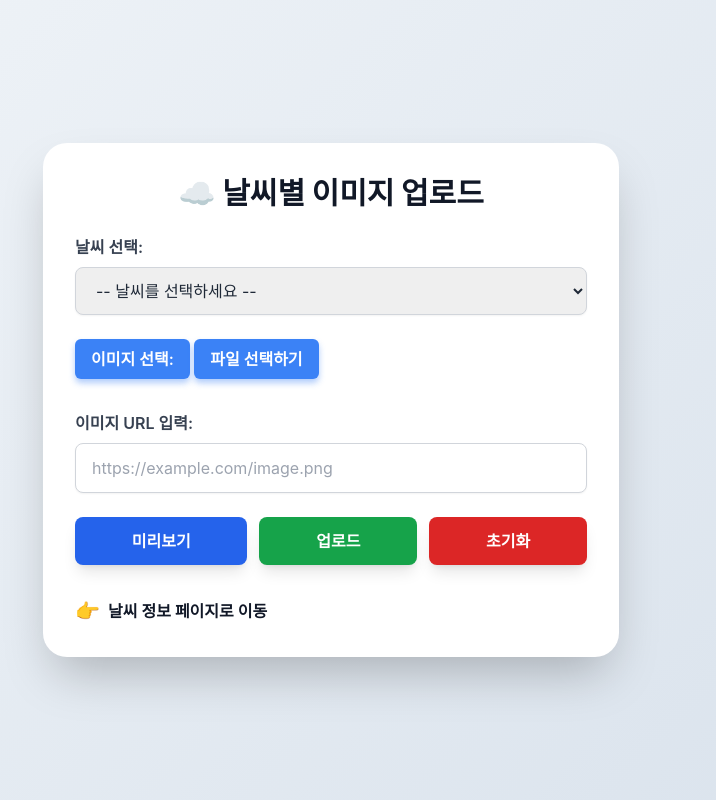
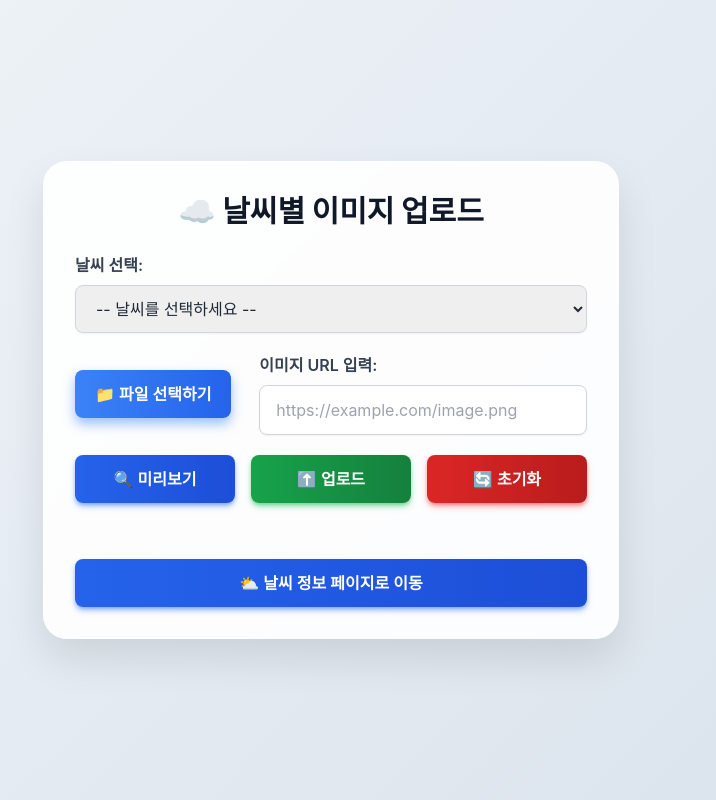
Before and after one commit to felnut/Weather-Mate, a Flask app: page /upload in a window 1280 px wide. Shown: the whole page, without its empty margins (309-1025 px from the left). Run offline with Flask 3, Linux system fonts and the light colour scheme; some libraries are stand-ins or nearby versions; some web fonts are replaced.

Commit message:
modified:   works/app.py 	renamed:    works/icons/WeatherMate.ico -> works/static/icons/WeatherMateHaveWord.ico 	new file:   works/static/icons/WeatherMateNoWord.ico 	modified:   works/templates/upload.html 	modified:   works/templates/weather.html

```diff
--- a/works/app.py
+++ b/works/app.py
@@ -59,9 +59,6 @@ def remove_detail_address(addr):
    return ' '.join(filtered)
 
 def get_address_detail(geo_data):
-   """
-   구글 지도 API 응답에서 주소 컴포넌트를 추출해 적절한 주소 문자열 반환
-   """
    if geo_data.get('status') != 'OK' or not geo_data.get('results'):
       return "주소 정보 없음"
 
@@ -84,8 +81,10 @@ def get_address_detail(geo_data):
       elif 'neighborhood' in types:
          addr['neighborhood'] = name
 
-   # 우선순위에 따라 주소 부분 합침
+   # admin2(시군구)를 무조건 포함
    parts = [addr['country'], addr['admin1'], addr['admin2']]
+
+   # sub_locality, neighborhood, locality 중 가장 상세한 주소를 추가
    if addr['sub_locality']:
       parts.append(addr['sub_locality'])
    elif addr['neighborhood']:
@@ -93,6 +92,7 @@ def get_address_detail(geo_data):
    elif addr['locality']:
       parts.append(addr['locality'])
 
+   # 빈 값은 제외하고 합침
    return ' '.join(filter(None, parts))
 
 # ---------------------------- [날씨 매핑 함수] ----------------------------
--- a/works/templates/upload.html
+++ b/works/templates/upload.html
@@ -3,74 +3,122 @@
 
 <head>
    <meta charset="UTF-8" />
-   <meta name="viewport" content="width=device-width, initial-scale=1" />
+   <meta name="viewport" content="width=device-width, initial-scale=1, minimum-scale=1" />
    <title>날씨 이미지 업로드</title>
-   <link rel="shortcut icon" type="image/x-icon" href="../icons/WeatherMate.ico">
-   <!-- 구글 웹폰트 Pretendard 불러오기 -->
+   <link rel="shortcut icon" href="{{ url_for('static', filename='icons/WeatherMateHaveWord.ico') }}">
    <link href="https://fonts.googleapis.com/css2?family=Pretendard:wght@400;600&display=swap" rel="stylesheet" />
-   <!-- TailwindCSS CDN -->
    <script src="https://cdn.tailwindcss.com"></script>
    <style>
-      /* 본문 기본 폰트 설정 및 배경 그라데이션 적용 */
+      /* 기본 폰트 및 배경 그라데이션 설정 */
       body {
          font-family: 'Pretendard', -apple-system, BlinkMacSystemFont, 'Segoe UI', Roboto, Oxygen,
             Ubuntu, Cantarell, 'Open Sans', 'Helvetica Neue', sans-serif;
          background: linear-gradient(135deg, #f0f4f8, #d9e2ec);
       }
 
-      /* 숨겨진 파일 입력 필드 (기본 스타일 제거) */
+      /* 숨김 처리한 파일 입력 필드 스타일 제거 */
       input[type="file"] {
          display: none;
       }
 
-      /* 파일 선택을 위한 라벨을 버튼처럼 꾸밈 */
+      /* 파일 선택 라벨 스타일 (버튼처럼 보이게) */
       label[for="image-input"] {
          cursor: pointer;
-         display: inline-block;
-         padding: 0.5rem 1rem;
-         background-color: #3b82f6;
-         /* 파란색 배경 */
+         display: inline-flex;
+         align-items: center;
+         justify-content: center;
+         padding: 0.75rem 1.25rem;
+         background: linear-gradient(90deg, #3b82f6, #2563eb);
          color: white;
-         border-radius: 0.375rem;
+         border-radius: 0.5rem;
          font-weight: 600;
-         box-shadow: 0 4px 6px rgb(59 130 246 / 0.4);
+         box-shadow: 0 6px 12px rgb(59 130 246 / 0.5);
+         user-select: none;
          transition: background-color 0.3s ease, box-shadow 0.3s ease;
-         user-select: none;
-         /* 텍스트 드래그 방지 */
+         gap: 0.5rem;
       }
 
-      /* 라벨 버튼 호버 시 색상 변화 */
-      label[for="image-input"]:hover {
-         background-color: #2563eb;
-         box-shadow: 0 6px 10px rgb(37 99 235 / 0.5);
+      /* 파일 선택 라벨 호버 및 포커스 스타일 */
+      label[for="image-input"]:hover,
+      label[for="image-input"]:focus-visible {
+         background: linear-gradient(90deg, #2563eb, #1e40af);
+         box-shadow: 0 8px 16px rgb(37 99 235 / 0.6);
+         outline: none;
       }
 
-      /* 미리보기 이미지에 페이드인 애니메이션 추가 */
+      /* 미리보기 이미지 스타일, 페이드인 효과 */
       #preview-image {
          opacity: 0;
          transition: opacity 0.4s ease-in-out;
+         max-width: 100%;
+         height: auto;
+         border-radius: 0.5rem;
+         border: 1px solid #d1d5db;
+         box-shadow: 0 2px 8px rgb(0 0 0 / 0.1);
+         object-fit: contain;
       }
 
-      /* 이미지가 보일 때 opacity 1로 변경 */
+      /* 미리보기 이미지가 보일 때 opacity 1로 변경 */
       #preview-image.visible {
          opacity: 1;
+      }
+
+      .btn-blue-shadow {
+         box-shadow:
+            0 4px 6px -1px rgba(59, 130, 246, 0.5),
+            0 2px 4px -1px rgba(37, 99, 235, 0.4);
+         transition: box-shadow 0.3s ease;
+      }
+
+      .btn-blue-shadow:hover {
+         box-shadow:
+            0 8px 12px -2px rgba(37, 99, 235, 0.6),
+            0 4px 6px -2px rgba(30, 64, 175, 0.5);
+      }
+
+      .btn-green-shadow {
+         box-shadow:
+            0 4px 6px -1px rgba(34, 197, 94, 0.5),
+            0 2px 4px -1px rgba(22, 163, 74, 0.4);
+         transition: box-shadow 0.3s ease;
+      }
+
+      .btn-green-shadow:hover {
+         box-shadow:
+            0 8px 12px -2px rgba(22, 163, 74, 0.6),
+            0 4px 6px -2px rgba(21, 128, 61, 0.5);
+      }
+
+      .btn-red-shadow {
+         box-shadow:
+            0 4px 6px -1px rgba(239, 68, 68, 0.5),
+            0 2px 4px -1px rgba(220, 38, 38, 0.4);
+         transition: box-shadow 0.3s ease;
+      }
+
+      .btn-red-shadow:hover {
+         box-shadow:
+            0 8px 12px -2px rgba(220, 38, 38, 0.6),
+            0 4px 6px -2px rgba(185, 28, 28, 0.5);
       }
    </style>
 </head>
 
-<body class="min-h-screen flex items-center justify-center p-6">
-   <!-- 전체 컨테이너 카드 -->
-   <div class="max-w-xl w-full bg-white rounded-3xl shadow-2xl p-8">
+<body class="min-h-screen flex items-center justify-center p-4 sm:p-6">
+   <!-- 메인 컨테이너: 배경 반투명, 블러 효과, 그림자 적용 -->
+   <div
+      class="w-full max-w-xl bg-white/90 backdrop-blur-sm rounded-3xl shadow-[0_20px_40px_rgba(0,0,0,0.1)] p-6 sm:p-8 flex flex-col gap-6">
+
       <!-- 제목 -->
-      <h2 class="text-3xl font-extrabold mb-6 text-gray-900 text-center">☁️ 날씨별 이미지 업로드</h2>
+      <h2 class="text-2xl sm:text-3xl font-extrabold text-gray-900 text-center select-none">☁️ 날씨별 이미지 업로드</h2>
 
-      <!-- 이미지 업로드 폼 -->
-      <form id="upload-form" class="space-y-6" novalidate>
-         <!-- 날씨 선택 셀렉트 박스 -->
+      <!-- 업로드 폼 -->
+      <form id="upload-form" class="flex flex-col gap-5" novalidate>
+         <!-- 1. 날씨 선택 셀렉트 박스 -->
          <div>
-            <label for="weather-select" class="block mb-2 text-gray-700 font-semibold">날씨 선택:</label>
+            <label for="weather-select" class="block mb-2 font-semibold text-gray-700">날씨 선택:</label>
             <select id="weather-select" required
-               class="w-full border border-gray-300 rounded-lg px-4 py-3 text-gray-800 placeholder-gray-400 shadow-sm focus:outline-none focus:ring-2 focus:ring-blue-400 focus:border-blue-500 transition">
+               class="w-full rounded-lg border border-gray-300 px-4 py-3 shadow-sm placeholder-gray-400 text-gray-800 focus:outline-none focus:ring-2 focus:ring-blue-400 focus:border-blue-500 transition">
                <option value="" disabled selected>-- 날씨를 선택하세요 --</option>
                <option value="clear">맑음 (clear)</option>
                <option value="clouds">흐림 (clouds)</option>
@@ -82,58 +130,73 @@
             </select>
          </div>
 
-         <!-- 파일 입력 -->
-         <div>
-            <label for="image-input" class="block mb-2 text-gray-700 font-semibold cursor-pointer">이미지 선택:</label>
-            <!-- 실제 파일 입력 필드는 숨김 처리 -->
-            <input type="file" id="image-input" accept=".png,.jpg,.jpeg,.gif,.svg,.webp" />
-            <!-- 라벨이 파일 선택 버튼 역할 -->
-            <label for="image-input" aria-label="이미지 파일 선택">파일 선택하기</label>
-            <!-- 선택한 파일 이름 표시 -->
-            <span id="file-name" class="ml-3 text-gray-500 italic"></span>
+         <!-- 2. 파일 선택 및 URL 입력 그룹 (반응형 가로/세로 배열) -->
+         <div class="flex flex-col sm:flex-row sm:items-center gap-4">
+            <!-- 2-1. 파일 선택 -->
+            <div class="flex-shrink-0 flex items-center gap-3 w-full sm:w-auto">
+               <!-- 파일 input 숨김 처리 -->
+               <input type="file" id="image-input" accept=".png,.jpg,.jpeg,.gif,.svg,.webp" class="hidden" />
+
+               <!-- 라벨을 버튼처럼 표시 -->
+               <label for="image-input" aria-label="이미지 파일 선택" tabindex="0" role="button" title="파일 선택하기"
+                  class="inline-flex items-center justify-center cursor-pointer whitespace-nowrap rounded-lg bg-blue-600 px-4 py-3 text-white font-semibold shadow hover:bg-blue-700 focus:outline-none focus:ring-4 focus:ring-blue-400 transition select-none">
+                  📁 파일 선택하기
+               </label>
+
+               <!-- 파일 이름 표시 -->
+               <span id="file-name"
+                  class="text-gray-500 italic select-text break-words truncate max-w-[8rem] sm:max-w-[12rem]">
+               </span>
+            </div>
+
+            <!-- 2-2. 이미지 URL 입력 -->
+            <div class="flex-1 min-w-0">
+               <label for="image-url-input" class="block mb-2 font-semibold text-gray-700">이미지 URL 입력:</label>
+               <input type="url" id="image-url-input" placeholder="https://example.com/image.png" autocomplete="off"
+                  class="w-full rounded-lg border border-gray-300 px-4 py-3 text-gray-800 placeholder-gray-400 shadow-sm focus:outline-none focus:ring-2 focus:ring-blue-400 focus:border-blue-500 transition" />
+            </div>
          </div>
 
-         <!-- URL 입력 -->
-         <div>
-            <label for="image-url-input" class="block mb-2 text-gray-700 font-semibold">이미지 URL 입력:</label>
-            <input type="url" id="image-url-input" placeholder="https://example.com/image.png"
-               class="w-full border border-gray-300 rounded-lg px-4 py-3 text-gray-800 placeholder-gray-400 shadow-sm focus:outline-none focus:ring-2 focus:ring-blue-400 focus:border-blue-500 transition" />
-         </div>
+         <!-- 3. 버튼 그룹: 반응형 세로→가로 전환, 충분한 간격과 큰 터치 영역 -->
+         <div class="flex flex-col sm:flex-row gap-4">
+            <button type="button" id="preview-btn" class="flex-1 inline-flex items-center justify-center cursor-pointer rounded-lg bg-gradient-to-r from-blue-600 to-blue-700 px-4 py-3 text-white font-semibold btn-blue-shadow
+         focus:outline-none focus:ring-4 focus:ring-blue-400 transition select-none">
+               🔍 미리보기
+            </button>
 
-         <!-- 버튼 그룹 -->
-         <div class="flex flex-wrap gap-3 justify-between">
-            <button type="button" id="preview-btn"
-               class="flex-grow bg-blue-600 text-white font-semibold px-5 py-3 rounded-lg shadow-lg hover:bg-blue-700 focus:outline-none focus:ring-4 focus:ring-blue-300 transition">
-               미리보기
+            <button type="submit" class="flex-1 inline-flex items-center justify-center cursor-pointer rounded-lg bg-gradient-to-r from-green-600 to-green-700 px-4 py-3 text-white font-semibold btn-green-shadow
+         focus:outline-none focus:ring-4 focus:ring-green-400 transition select-none">
+               ⬆️ 업로드
             </button>
-            <button type="submit"
-               class="flex-grow bg-green-600 text-white font-semibold px-5 py-3 rounded-lg shadow-lg hover:bg-green-700 focus:outline-none focus:ring-4 focus:ring-green-300 transition">
-               업로드
-            </button>
-            <button type="button" id="reset-btn"
-               class="flex-grow bg-red-600 text-white font-semibold px-5 py-3 rounded-lg shadow-lg hover:bg-red-700 focus:outline-none focus:ring-4 focus:ring-red-300 transition">
-               초기화
+
+            <button type="button" id="reset-btn" class="flex-1 inline-flex items-center justify-center cursor-pointer rounded-lg bg-gradient-to-r from-red-600 to-red-700 px-4 py-3 text-white font-semibold btn-red-shadow
+         focus:outline-none focus:ring-4 focus:ring-red-400 transition select-none">
+               🔄 초기화
             </button>
          </div>
       </form>
 
-      <!-- 업로드 상태 메시지 표시 영역 -->
-      <div id="upload-message" class="mt-6 text-center text-sm font-semibold hidden" role="alert" aria-live="polite">
+      <!-- 4. 업로드 상태 메시지 표시 영역 -->
+      <div id="upload-message" class="mt-2 text-center text-sm font-semibold hidden" role="alert" aria-live="polite">
       </div>
 
-      <!-- 이미지 미리보기 영역 -->
-      <div id="preview-container" class="mt-6 rounded-lg border border-gray-300 shadow-md overflow-hidden hidden">
-         <p class="text-gray-700 mb-3 px-4 pt-4 select-text">🔍 미리보기:</p>
-         <img id="preview-image" src="#" alt="미리보기 이미지" class="w-full max-h-72 object-contain" loading="lazy"
-            decoding="async" />
+      <!-- 5. 이미지 미리보기 영역 -->
+      <div id="preview-container"
+         class="mt-4 rounded-xl border border-gray-300 shadow-lg overflow-hidden hidden bg-white p-4 flex flex-col items-center">
+         <p class="text-gray-700 mb-3 px-4 pt-2 select-text font-semibold">🔍 미리보기:</p>
+         <img id="preview-image" src="#" alt="미리보기 이미지" loading="lazy" decoding="async" />
       </div>
 
-      <!-- 날씨 정보 페이지 이동 버튼 -->
-      <div class="mt-8 text-right inline-flex items-center justify-end gap-2">
-         <span class="select-none text-xl">👉</span>
-         <button id="go-weather-btn"
-            class="text-gray-900 hover:text-blue-600 focus:outline-none focus:ring-2 focus:ring-blue-400 rounded transition font-semibold">
-            날씨 정보 페이지로 이동
+      <!-- 6. 날씨 정보 페이지로 이동 버튼 -->
+      <div class="mt-8 text-right flex items-center justify-end gap-2 select-none">
+         <button id="go-weather-btn" class="flex-1 inline-flex items-center justify-center rounded-lg
+            bg-gradient-to-r from-blue-600 to-blue-700
+            text-white font-semibold px-4 py-3
+            btn-blue-shadow
+            hover:from-blue-700 hover:to-blue-800 hover:shadow-xl
+            focus:outline-none focus:ring-4 focus:ring-blue-400
+            transition select-none" type="button">
+            ⛅ 날씨 정보 페이지로 이동
          </button>
       </div>
    </div>
@@ -153,21 +216,21 @@
          const goWeatherBtn = document.getElementById("go-weather-btn");
          const fileNameSpan = document.getElementById("file-name");
 
-         // 현재 업로드된 날씨와 이미지 URL 저장용 변수
+         // 업로드된 날씨 타입과 이미지 URL 저장 변수
          let uploadedWeather = null;
          let uploadedImageUrl = null;
 
-         // 허용하는 이미지 파일 확장자 정규식
+         // 허용하는 이미지 확장자 정규식
          const validExtensions = /\.(png|jpg|jpeg|gif|svg|webp)$/i;
 
          /**
-          * 이미지 URL 유효성 검사 함수 (쿼리스트링 제외하고 검사)
+          * 이미지 URL 유효성 검사 (쿼리스트링 제외 후 검사)
           * @param {string} url
-          * @returns {boolean} 유효하면 true
+          * @returns {boolean} 유효하면 true 반환
           */
          function isValidImageUrl(url) {
             try {
-               const cleanUrl = url.split("?")[0]; // 쿼리스트링 제거
+               const cleanUrl = url.split("?")[0];
                return validExtensions.test(cleanUrl);
             } catch {
                return false;
@@ -176,17 +239,15 @@
 
          /**
           * 상태 메시지 표시 함수
-          * @param {string} text - 메시지 내용
-          * @param {'info'|'success'|'error'|'warn'} type - 메시지 종류
+          * @param {string} text 메시지 내용
+          * @param {'info'|'success'|'error'|'warn'} type 메시지 종류
           */
          function showMessage(text, type = 'info') {
             uploadMessage.textContent = text;
-            uploadMessage.className = 'mt-6 text-center text-sm font-semibold';
+            uploadMessage.className = 'mt-2 text-center text-sm font-semibold';
             uploadMessage.classList.remove('hidden');
             uploadMessage.setAttribute('role', 'alert');
             uploadMessage.setAttribute('aria-live', 'polite');
-
-            // 메시지 색상 클래스 적용
             uploadMessage.classList.add({
                success: 'text-green-600',
                error: 'text-red-600',
@@ -196,7 +257,7 @@
          }
 
          /**
-          * 메시지 영역 초기화 함수
+          * 메시지 초기화 함수
           */
          function clearMessage() {
             uploadMessage.textContent = '';
@@ -206,7 +267,7 @@
          }
 
          /**
-          * 파일 이름 확장자 유효성 검사
+          * 파일 확장자 유효성 검사
           * @param {string} filename
           * @returns {boolean}
           */
@@ -214,7 +275,7 @@
             return validExtensions.test(filename);
          }
 
-         // 날씨 선택 변경 이벤트 처리
+         // 날씨 선택 변경 시 이벤트
          weatherSelect.addEventListener("change", () => {
             clearMessage();
             previewContainer.classList.add("hidden");
@@ -230,7 +291,6 @@
                return;
             }
 
-            // 기본 이미지 선택 시 메시지 표시 후 변수 초기화
             if (selected === "default") {
                uploadedWeather = null;
                uploadedImageUrl = null;
@@ -238,13 +298,12 @@
                return;
             }
 
-            // 이미 업로드된 날씨 이미지가 있으면 알려줌
             if (uploadedWeather === selected && uploadedImageUrl) {
                showMessage("✅ 이미 업로드 하셨습니다.", "success");
             }
          });
 
-         // 파일 입력 변경 시 파일명 표시 및 URL 입력 초기화
+         // 파일 입력 변경 시 파일명 표시 및 URL 초기화
          imageInput.addEventListener("change", () => {
             if (imageInput.files.length > 0) {
                fileNameSpan.textContent = imageInput.files[0].name;
@@ -256,12 +315,11 @@
             }
          });
 
-         // 미리보기 버튼 클릭 이벤트
+         // 미리보기 버튼 클릭 시 처리
          previewBtn.addEventListener("click", () => {
             const file = imageInput.files[0];
             const url = imageUrlInput.value.trim();
 
-            // 파일이 선택된 경우
             if (file) {
                if (!isValidFileExtension(file.name)) {
                   alert("사진에 오류가 있습니다. 가능한 확장자는 png, jpg, jpeg, gif, svg, webp 입니다.");
@@ -270,14 +328,13 @@
                const reader = new FileReader();
                reader.onload = e => {
                   previewImage.src = e.target.result;
-                  previewImage.classList.add("visible"); // 페이드인 효과 활성화
+                  previewImage.classList.add("visible");
                   previewContainer.classList.remove("hidden");
                };
                reader.readAsDataURL(file);
                return;
             }
 
-            // URL이 입력된 경우
             if (url) {
                if (!isValidImageUrl(url)) {
                   alert("지원되는 이미지 URL이 아닙니다.");
@@ -289,7 +346,6 @@
                return;
             }
 
-            // 이미 업로드된 이미지가 있으면 캐시 방지용 타임스탬프 붙여서 미리보기
             if (uploadedImageUrl) {
                previewImage.src = uploadedImageUrl;
                previewImage.classList.add("visible");
@@ -300,7 +356,7 @@
             alert("미리볼 이미지가 없습니다.");
          });
 
-         // 폼 제출 이벤트 - 이미지 업로드 처리
+         // 폼 제출 시 업로드 처리
          uploadForm.addEventListener("submit", async (e) => {
             e.preventDefault();
 
@@ -328,31 +384,29 @@
                return;
             }
 
-            // 이미 업로드된 이미지가 있으면 덮어쓰기 확인
             if (weather !== "default" && uploadedWeather === weather) {
                if (!confirm("이미 업로드된 사진이 있습니다. 덮어쓰시겠습니까?")) {
                   return;
                }
             }
 
-            // FormData에 날씨와 이미지 데이터 담기
+            // FormData에 데이터 추가
             const formData = new FormData();
             formData.append("weather", weather);
             if (file) formData.append("image", file);
             else if (url) formData.append("image_url", url);
 
             try {
-               // 서버로 업로드 요청
+               // 서버에 POST 요청
                const res = await fetch("/upload-image", { method: "POST", body: formData });
                if (!res.ok) throw new Error(`서버 응답 오류: ${res.status}`);
 
                const result = await res.json();
 
                if (result.success) {
-                  // 업로드 성공 처리: 상태 변수 업데이트 및 메시지 표시
+                  // 성공 시 상태 변수와 메시지 업데이트
                   uploadedWeather = weather === "default" ? null : weather;
                   if (uploadedWeather) {
-                     // 캐시 방지를 위해 쿼리스트링에 타임스탬프 추가
                      uploadedImageUrl = `/static/weather_images/${uploadedWeather}.png?v=${Date.now()}`;
                   } else {
                      uploadedImageUrl = null;
@@ -369,7 +423,7 @@
             }
          });
 
-         // 초기화 버튼 클릭 이벤트 - 서버에 초기화 요청 및 UI 초기화
+         // 초기화 버튼 클릭 시 서버에 초기화 요청 및 UI 리셋
          resetBtn.addEventListener("click", async () => {
             if (!confirm("모든 업로드된 이미지를 초기화 하시겠습니까?")) return;
 
@@ -398,7 +452,7 @@
             }
          });
 
-         // 날씨 정보 페이지로 이동 버튼 클릭 이벤트
+         // 날씨 정보 페이지 이동 버튼 클릭 시 이동
          goWeatherBtn.addEventListener("click", () => {
             window.location.href = "/";
          });
```
Also changed, not shown: works/templates/weather.html (+45 -14 lines), works/static/icons/WeatherMateHaveWord.ico (renamed from works/icons/WeatherMate.ico), works/static/icons/WeatherMateNoWord.ico (added).
